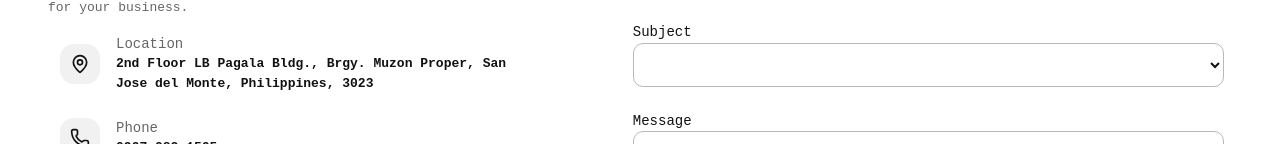
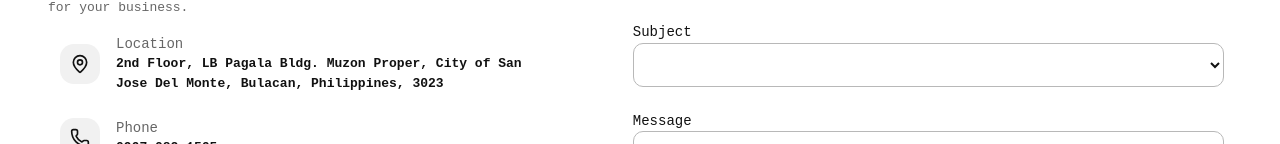
Before and after one commit to rastynkhen18/protechpc, a Next.js app: page /contact in a window 1280 px wide. Shown: the part 316-460 px from the top of the page. Built offline with nearby package versions, Linux system fonts and the light colour scheme.

Commit message:
fix: address on contact

```diff
--- a/app/contact/page.tsx
+++ b/app/contact/page.tsx
@@ -11,7 +11,7 @@ const contactDetails = [
   {
     icon: MapPin,
     label: "Location",
-    value: "2nd Floor LB Pagala Bldg., Brgy. Muzon Proper, San Jose del Monte, Philippines, 3023",
+    value: "2nd Floor, LB Pagala Bldg. Muzon Proper, City of San Jose Del Monte, Bulacan, Philippines, 3023",
     href: "https://maps.app.goo.gl/5wqbs7a6ufGHwkKF6",
   },
   {
```
